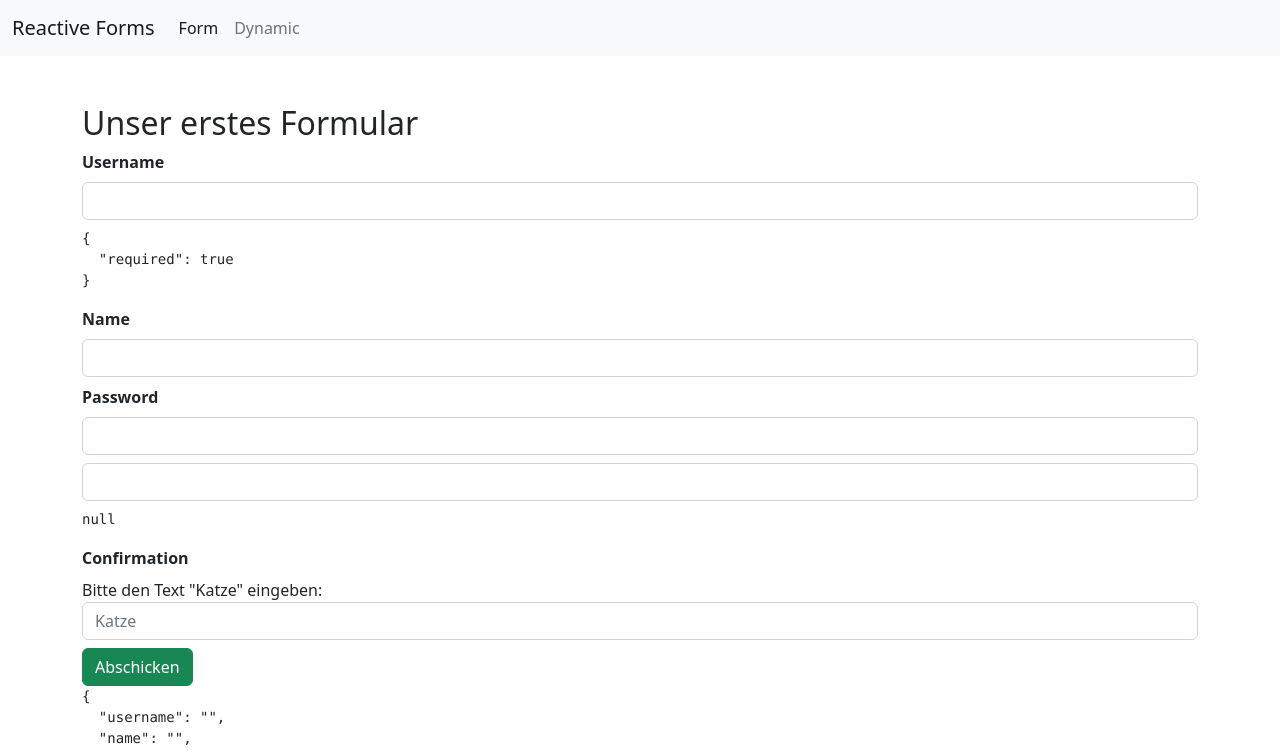
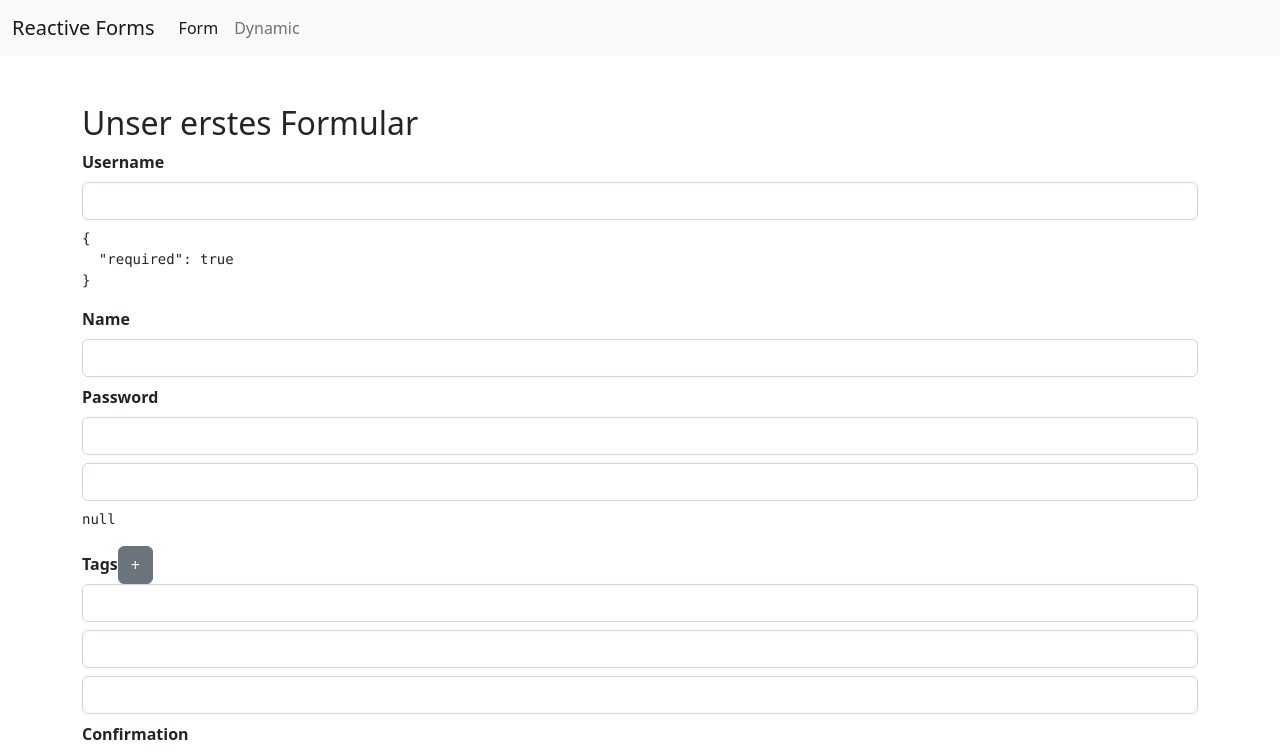
Before and after one commit to lflfm/2022-10-angular-forms-duesseldorf, an Angular app: page /form in a window 1280 px wide. Shown: the top 751 px of the page. Built offline with nearby package versions, Linux system fonts and the light colour scheme; what @ngx-formly/bootstrap, @ngx-formly/core would draw is missing.

Commit message:
FormArray dynamisch erweitern

```diff
--- a/src/app/form/form.component.html
+++ b/src/app/form/form.component.html
@@ -30,6 +30,14 @@
     <pre>{{ userForm.get('password')?.errors | json }}</pre>
   </div>
 
+  <div class="group" formArrayName="tags">
+    <label>Tags</label>
+    <button type="button" class="btn btn-secondary" (click)="addTagControl()">+</button>
+
+    <input *ngFor="let c of userForm.controls.tags.controls; index as i"
+      type="text" [formControlName]="i">
+  </div>
+
   <div class="group">
     <label>Confirmation</label><br>
     Bitte den Text "{{ challengeString }}" eingeben:<br>
--- a/src/app/form/form.component.ts
+++ b/src/app/form/form.component.ts
@@ -21,7 +21,7 @@ export class FormComponent {
         // myTestValidator('eins', 2)
       ],
       asyncValidators: [this.av.usernameAvailable()],
-      updateOn: 'blur'
+      updateOn: 'submit'
     }),
     name: new FormControl('', {
       nonNullable: true,
@@ -30,6 +30,11 @@ export class FormComponent {
         onlyLetters
       ]
     }),
+    tags: new FormArray([
+      this.createTagControl(),
+      this.createTagControl(),
+      this.createTagControl(),
+    ]),
     password: new FormGroup({
       pw1: new FormControl('', { nonNullable: true, validators: [Validators.minLength(3)] }),
       pw2: new FormControl('', { nonNullable: true, validators: [Validators.minLength(3)] }),
@@ -57,6 +62,16 @@ export class FormComponent {
     return !!control && control.hasError(errorCode) && control.touched; // (control.touched || control.dirty);
   }
 
+  addTagControl() {
+    this.userForm.controls.tags.push(
+      this.createTagControl()
+    );
+  }
+
+  private createTagControl() {
+    return new FormControl('', { nonNullable: true });
+  }
+
 
   submitForm() {
     if (this.userForm.invalid) {
```
